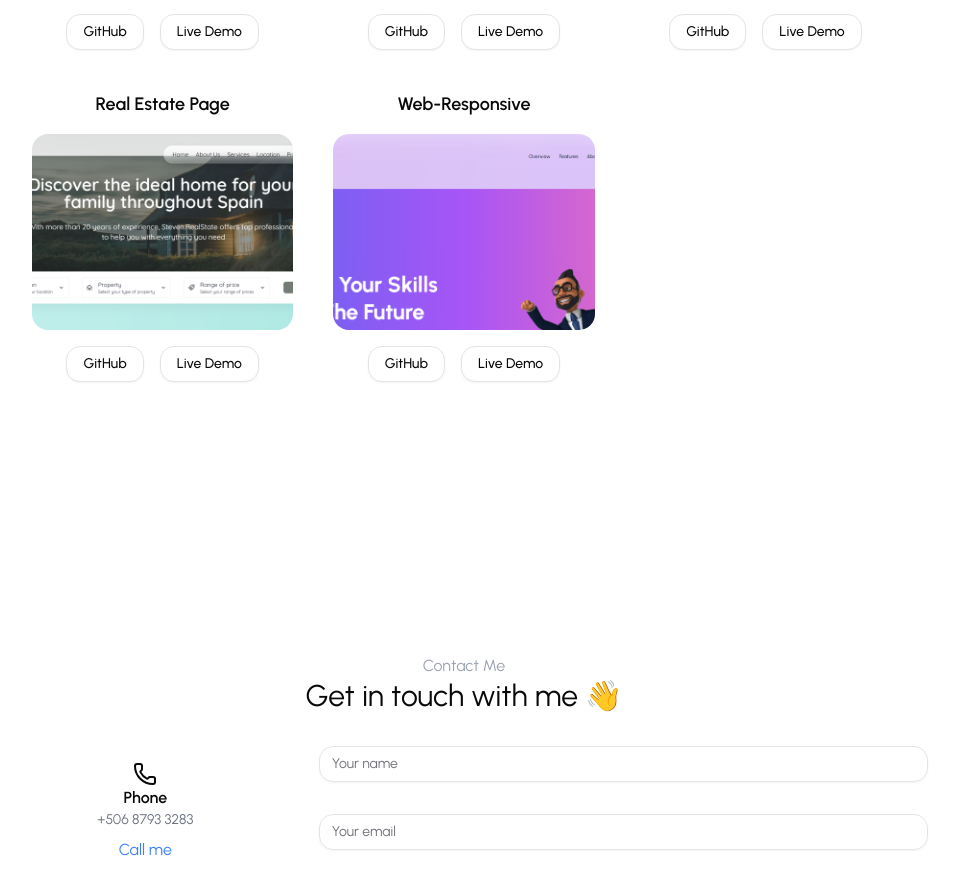
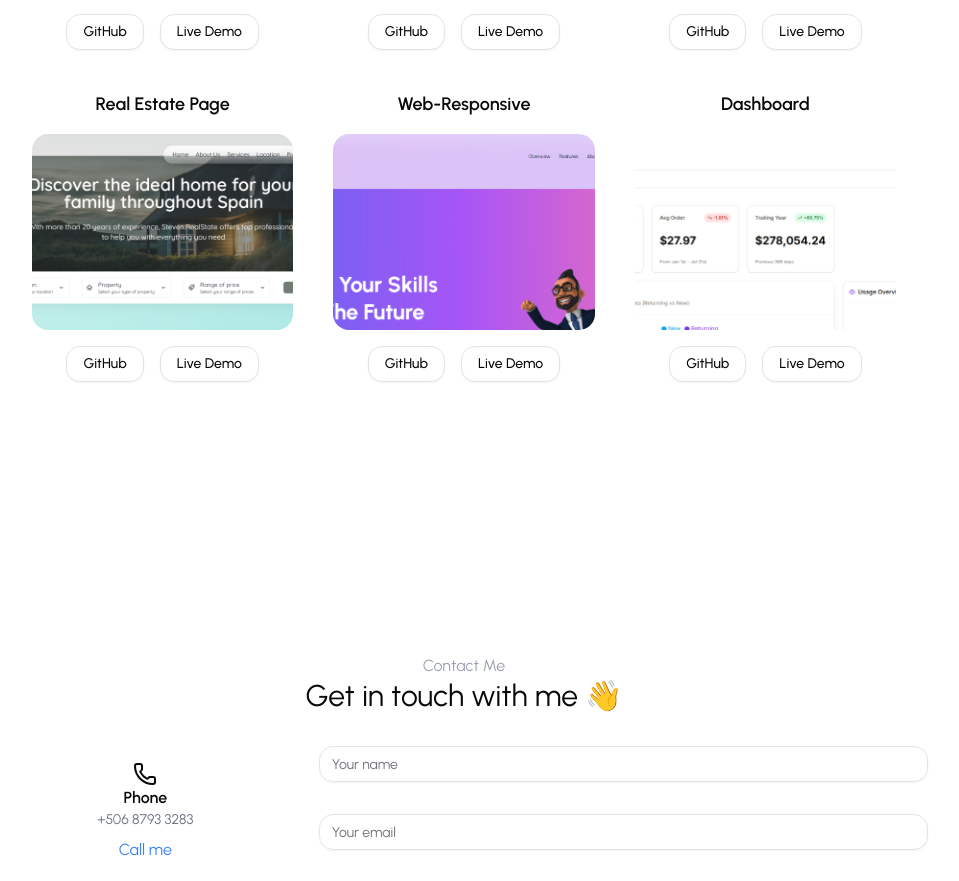
Before and after one commit to Steven0319/Portfolio, a Next.js app: page / in a window 1280 px wide. Shown: the part 3611-4492 px from the top of the page, without its empty margins (176-1135 px from the left). Built offline with nearby package versions, Linux system fonts and the light colour scheme.

Commit message:
adding new project

```diff
--- a/src/data.tsx
+++ b/src/data.tsx
@@ -73,7 +73,7 @@
 
 // ✅ PORTFOLIO PROJECTS
 export const dataPortfolio = [
- {
+  {
     id: 1,
     title: "E-commerce Platform",
     image: "/image-1.jpg",
@@ -129,6 +129,13 @@
     image: "/image-9.jpg",
     urlGithub: "https://github.com/Steven0319/Web-Responsive.git",
     urlDemo: "https://steventech.netlify.app/",
+  },
+  {
+    id: 10,
+    title: "Dashboard",
+    image: "/image-10.jpg",
+    urlGithub: "https://github.com/Steven0319/Dashboard.git",
+    urlDemo: "https://dashboard-zeta-blue.vercel.app/",
   },
 ];
 
```
Also changed, not shown: public/image-10.jpg (added).
